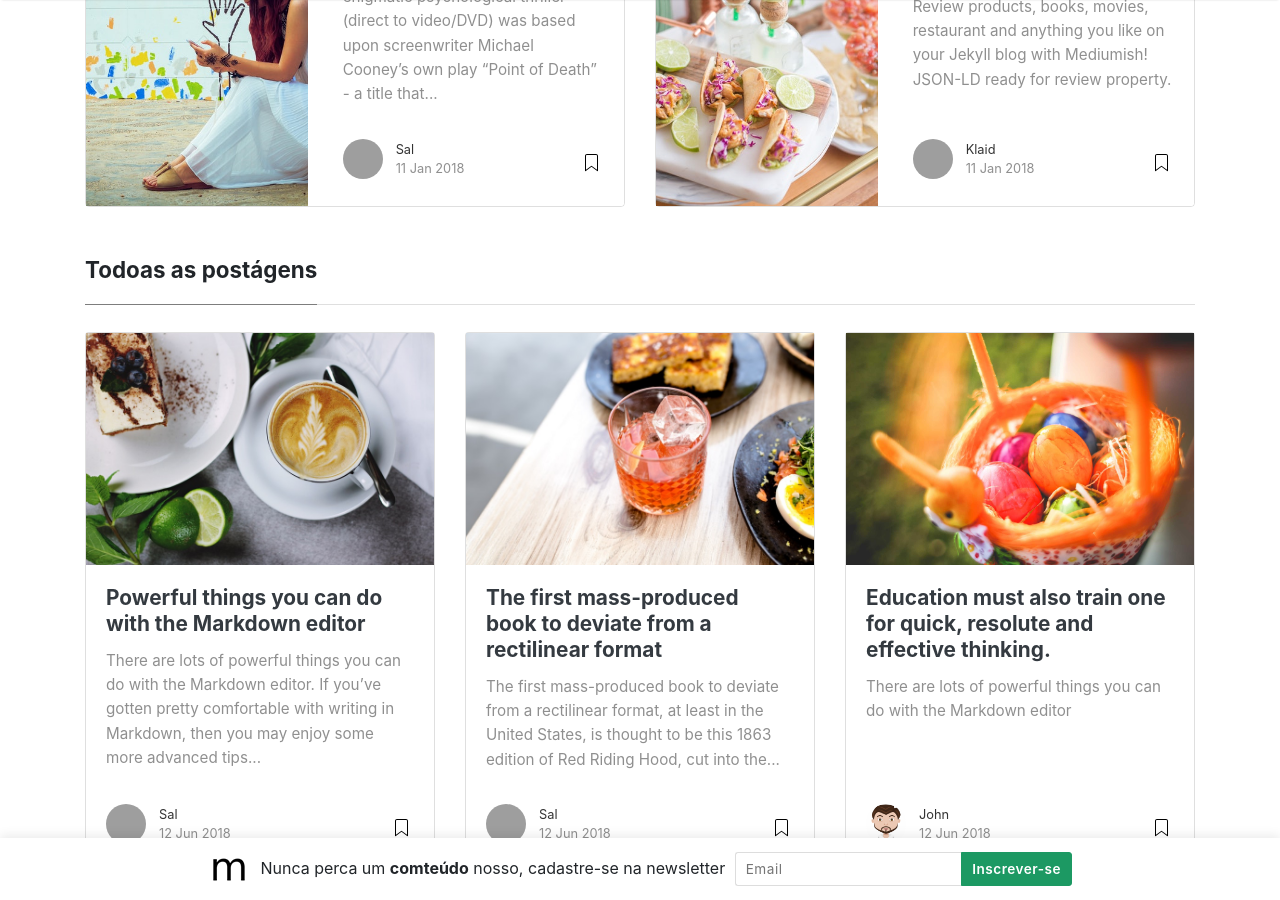
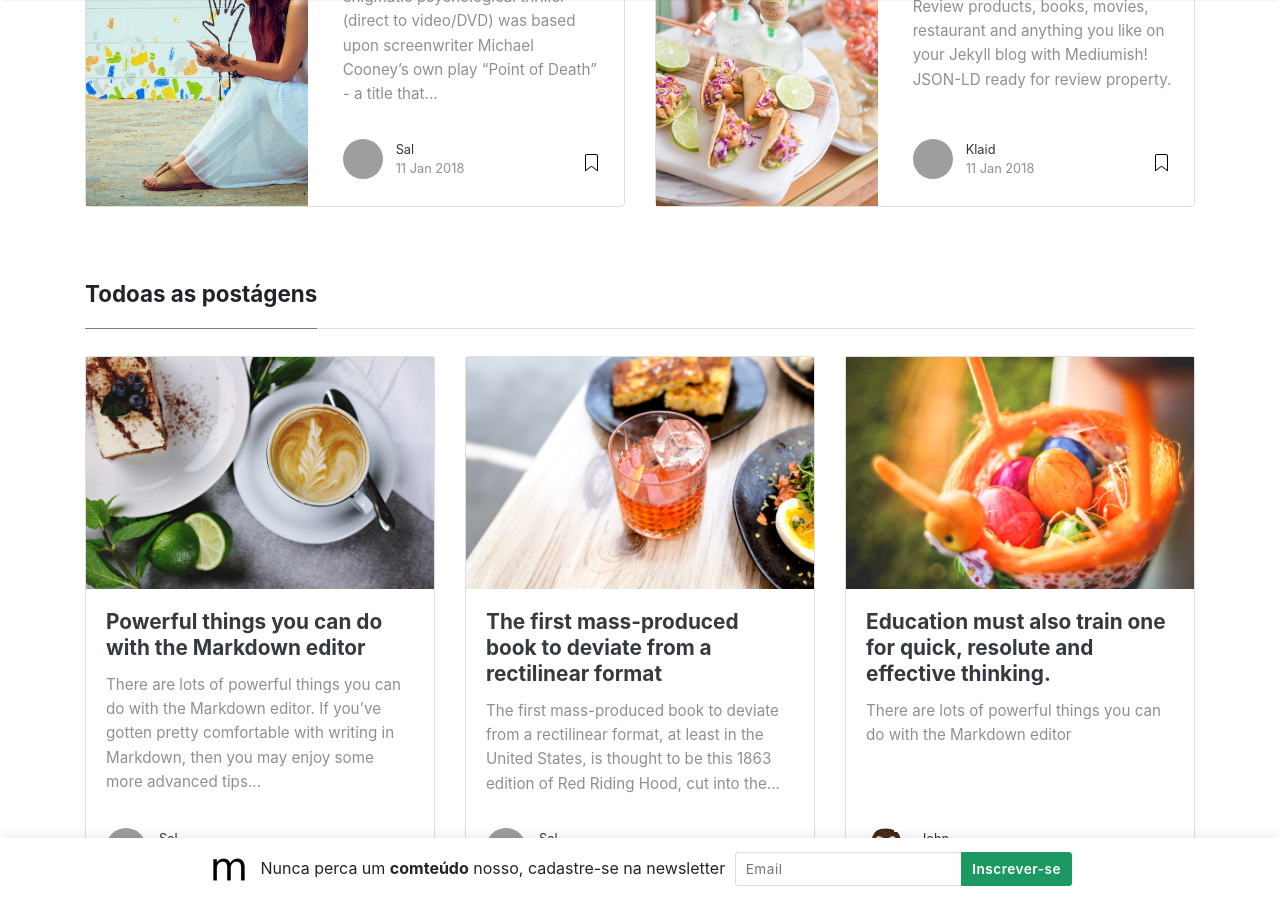
Before and after one commit to klaiddias/devhome, a Jekyll site: the page built from index.html, in a window 1280 px wide and 900 px high, scrolled down 388 px. Built offline with Jekyll 4.4.1, drawn with Linux system fonts in a browser that asks for light colours; nearby versions of some CDN libraries; the list of posts is cut into pages by our own code; grey boxes are pictures that could not be loaded.

Commit message:
Ajust Adsense

```diff
--- a/_includes/adsense-under-header.html
+++ b/_includes/adsense-under-header.html
@@ -1,4 +1,4 @@
-<script async src="//pagead2.googlesyndication.com/pagead/js/adsbygoogle.js"></script>
+<!-- <script async src="//pagead2.googlesyndication.com/pagead/js/adsbygoogle.js"></script> -->
 <!-- Under Header -->
 <ins class="adsbygoogle"
     style="display:block"
--- a/_layouts/default.html
+++ b/_layouts/default.html
@@ -9,6 +9,10 @@
 <title>{{ page.title }} | {{site.name}}</title>
 
 {% seo %}
+
+{%if site.adsense == "enabled" %}
+<script data-ad-client="{{site.adsense-data-ad-client}}" async src="https://pagead2.googlesyndication.com/pagead/js/adsbygoogle.js"></script>
+{% endif %}
 
 <link rel="stylesheet" href="https://stackpath.bootstrapcdn.com/bootstrap/4.1.3/css/bootstrap.min.css" integrity="sha384-MCw98/SFnGE8fJT3GXwEOngsV7Zt27NXFoaoApmYm81iuXoPkFOJwJ8ERdknLPMO" crossorigin="anonymous">
 
@@ -23,6 +27,7 @@
         this.language = "pt";
     };
 </script>
+
 </head>
 
 {% if jekyll.environment == 'production' %}
--- a/index.html
+++ b/index.html
@@ -12,7 +12,6 @@ title: Home
         <h2><span>Destaque</span></h2>
     </div>
     <div class="row">
-
     {% for post in site.posts %}
 
         {% if post.featured == true %}
@@ -22,11 +21,16 @@ title: Home
         {% endif %}
 
     {% endfor %}
-
     </div>
 </section>
 
 {% endif %}
+
+<!-- Adsense if enabled from _config.yml (change your pub id and slot) -->
+{% if site.adsense == "enabled" %}
+    {% include adsense-under-header.html %}
+{% endif %}
+<!-- End Adsense -->
 
 <!-- Posts Index
 ================================================== -->
```
